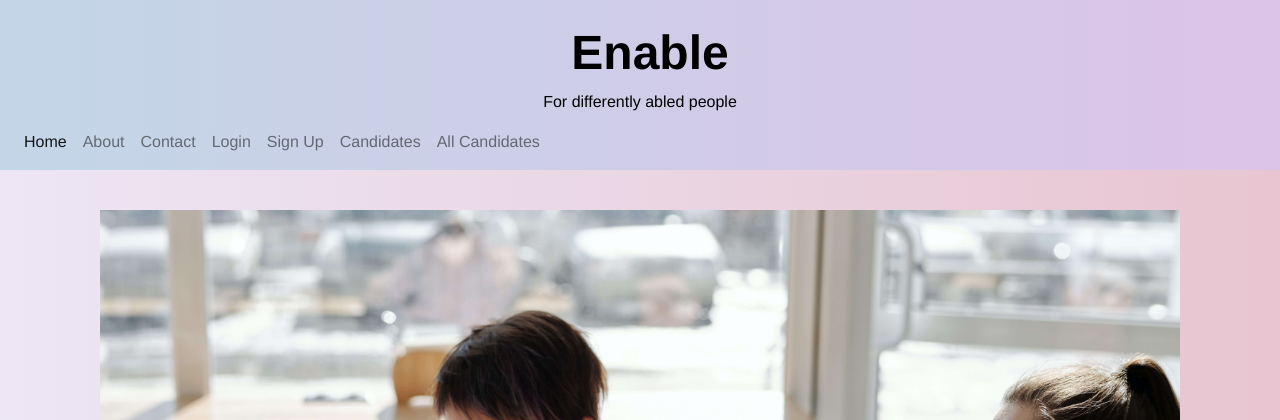
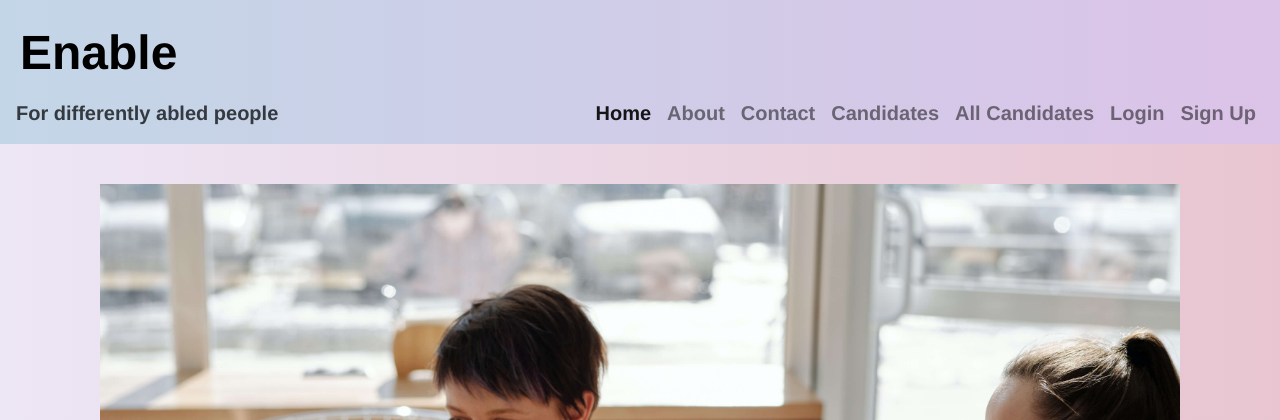
Before and after one commit to irasan/trustinsoda, a Flask app: page /about in a window 1280 px wide. Shown: the top 420 px of the page. Run offline with Flask 2, Linux system fonts and the light colour scheme; some libraries are stand-ins or nearby versions.

Commit message:
Style navbar

```diff
--- a/static/css/style.css
+++ b/static/css/style.css
@@ -38,21 +38,14 @@ hr {
     margin: 0 auto;
 }
 
-/* .custom-control-label {
-    font-size: 1.6rem;
-
-} */
 /* header */
-
-header {
-    text-align: center;
-}
 
 header h1 {
     font-size: 300%;
     font-weight: bold;
     margin-left: 20px;
     padding-top: 3vh;
+    margin-bottom: 0;
 }
 
 /* footer */
--- a/templates/base.html
+++ b/templates/base.html
@@ -29,18 +29,20 @@
 <body>
 
   <header>
-    <div id="header" class="main-gradient">
+    <div id="header" class="main-gradient text-left">
       <h1>Enable</h1>
-      <p id="tag">For differently abled people</p>
 
       <!-- Navbar here -->
       <nav class="navbar navbar-expand-lg navbar-light">
+        <span class="navbar-text text-dark font-weight-bold lead">
+          For differently abled people
+        </span>
         <button class="navbar-toggler" type="button" data-toggle="collapse" data-target="#navbarNav"
           aria-controls="navbarNav" aria-expanded="false" aria-label="Toggle navigation">
           <span class="navbar-toggler-icon"></span>
         </button>
-        <div class="collapse navbar-collapse" id="navbarNav">
-          <ul class="navbar-nav">
+        <div class="collapse navbar-collapse text-right lead font-weight-bold" id="navbarNav">
+          <ul class="navbar-nav ml-auto">
             <li class="nav-item active">
               <a class="nav-link" href="{{ url_for('home') }}">Home <span class="sr-only">(current)</span></a>
             </li>
@@ -49,6 +51,12 @@
             </li>
             <li class="nav-item">
               <a class="nav-link" href="{{ url_for('contact') }}">Contact</a>
+            </li>
+            <li class="nav-item">
+              <a class="nav-link" href="{{ url_for('candidates') }}">Candidates</a>
+            </li>
+            <li class="nav-item">
+              <a class="nav-link" href="{{ url_for('all_candidates') }}">All Candidates</a>
             </li>
             {% if session.user %}
             <li class="nav-item">
@@ -65,12 +73,6 @@
               <a class="nav-link" href="{{ url_for('home', _anchor='sign-up-box') }}">Sign Up</a>
             </li>
             {% endif %}
-            <li class="nav-item">
-              <a class="nav-link" href="{{ url_for('candidates') }}">Candidates</a>
-            </li>
-            <li class="nav-item">
-              <a class="nav-link" href="{{ url_for('all_candidates') }}">All Candidates</a>
-            </li>
           </ul>
         </div>
     </div>
```
